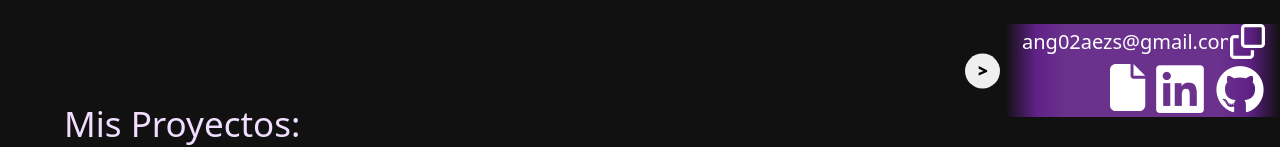
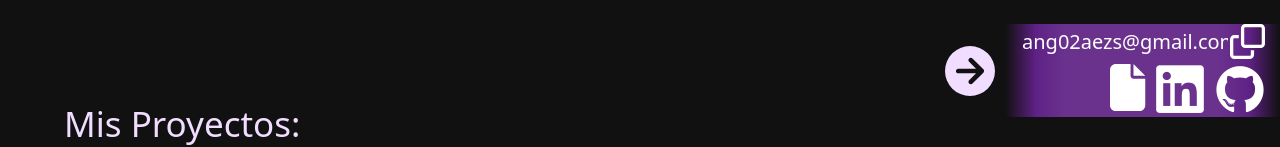
Before and after one commit to AEZamoraSanchez/my-portfolio, a React (Vite) app: page / in a window 1280 px wide. Shown: the part 683-830 px from the top of the page. Built offline with nearby package versions, Linux system fonts and the light colour scheme.

Commit message:
sintaxis mejorada

```diff
--- a/src/App.tsx
+++ b/src/App.tsx
@@ -5,11 +5,13 @@ import Footer from './ViewComponents/Footer/Footer'
 
 const App = () => {
   return (
-    <main className='mainContentMajor'>
+    <>
       <Nav/>
-      <Content/>
+      <main className='mainContentMajor'>
+        <Content/>
+      </main>
       <Footer/>
-    </main>
+    </>
   )
 }
 
--- a/src/ViewComponents/Footer/Footer.css
+++ b/src/ViewComponents/Footer/Footer.css
@@ -17,21 +17,29 @@
      transition-duration: 1s;
 }
 
-.footerSection section button {
+.footerSectionOpenClose {
      border-radius: 100%;
-     border: none;
-     aspect-ratio: 1/1;
-     width: 35px;
+     width: fit-content;
      position: absolute;
-     font-size: 25x;
-     padding: 0;
      left: -40px;
      top: 50%; /* Mueve el botón al centro del div */
      transform: translateY(-50%);
-     font-weight: 1000;
-     display: flex;
-     justify-content: center;
-     align-items: center;
+     font-size: 35px;
+     color: rgb(241, 221, 255);
+     cursor: pointer;
+
+     @media (min-width: 540px) {
+          font-size: 40px;
+          left: -50px;
+     }
+
+
+     @media (min-width: 768px) {
+          font-size: 50px;
+          left: -60px;
+     }
+
+
 }
 
 .redirect-links {
--- a/src/ViewComponents/Footer/Footer.tsx
+++ b/src/ViewComponents/Footer/Footer.tsx
@@ -1,5 +1,5 @@
 import { FontAwesomeIcon } from "@fortawesome/react-fontawesome"
-import { faFile } from "@fortawesome/free-solid-svg-icons"
+import { faFile, faCircleArrowRight, faCircleArrowLeft } from "@fortawesome/free-solid-svg-icons"
 import { faClone } from "@fortawesome/free-regular-svg-icons"
 import { useRef } from "react"
 import { useState } from "react"
@@ -24,7 +24,11 @@ const Footer = () => {
      return (
           <footer className="footerSection">
                <section id="sectionFooter" style={{ transform: `translateX(${translateX})` }}>
-               <button id="openClose" onClick={handleButtonClick}>{rightLeft ? ">" : "<" }</button>
+               {
+                    rightLeft ? <FontAwesomeIcon className="footerSectionOpenClose" icon={faCircleArrowRight} onClick={handleButtonClick}/>
+                    : <FontAwesomeIcon className="footerSectionOpenClose" icon={faCircleArrowLeft} onClick={handleButtonClick}/>
+               }
+               {/* <button id="openClose" onClick={handleButtonClick}>{rightLeft ? ">" : "<" }</button> */}
                     <div className="email-copy-div">
                          <input ref={textRef} value="ang02aezs@gmail.com" readOnly />
                          <FontAwesomeIcon icon={faClone} className="emailIcon" title="Copiar correo" onClick={copyToClipboard}/>
```
